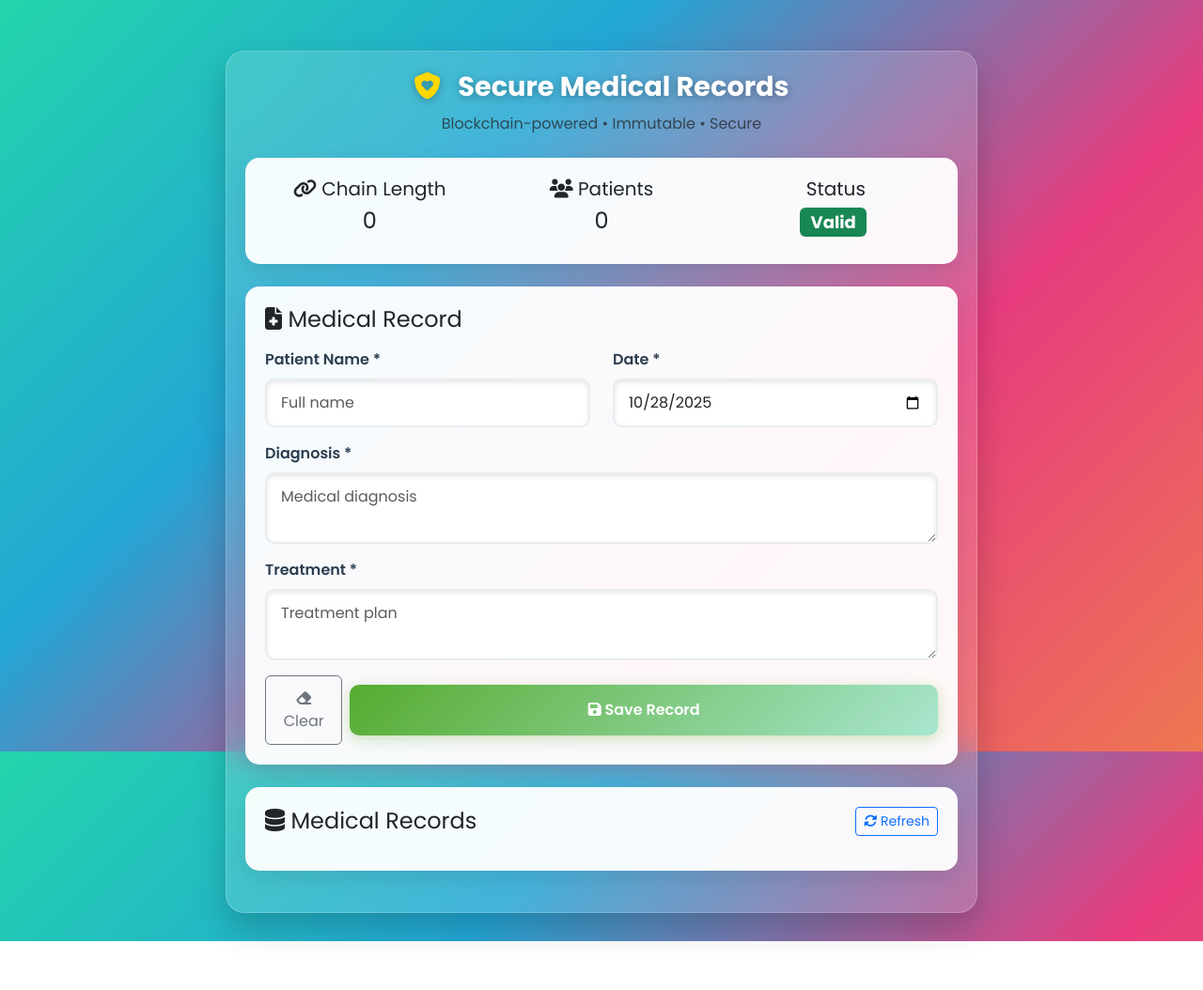
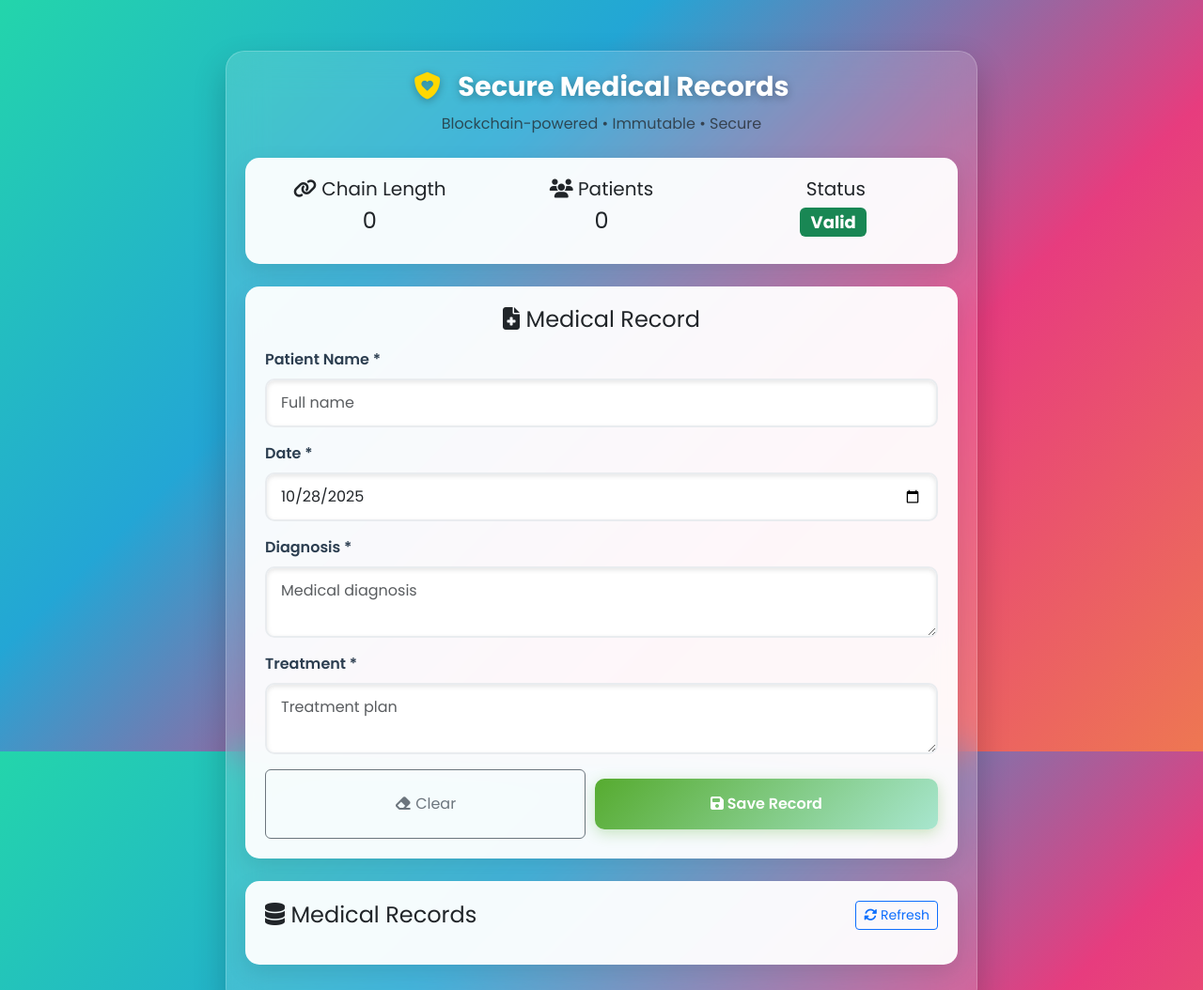
Before and after one commit to ShubhiV13/BlockChain-project, a website: page public/index.html in a window 1280 px wide. Shown: the top 1054 px of the page at 94% size. Before the commit the page ends 1002 px from the top, so only its background shows below. Drawn offline with nearby package versions, Linux system fonts and the light colour scheme; no server answers; some icons are missing.

Commit message:
Update index.html

```diff
--- a/public/index.html
+++ b/public/index.html
@@ -46,24 +46,19 @@
 
     <!-- Add/Edit Form -->
 <div class="glass-card mb-4">
-      <h4 class="mb-3"><i class="fa-solid fa-file-medical"></i> Medical Record</h4>
+  <h4 class="mb-3 text-center-mobile"><i class="fa-solid fa-file-medical"></i> Medical Record</h4>
 
   <form id="recordForm">
     <input type="hidden" id="patientId">
 
-        <div class="row">
-          <div class="col-md-6">
     <div class="mb-3">
       <label class="form-label">Patient Name *</label>
       <input type="text" id="patientName" class="form-control" placeholder="Full name" required maxlength="100">
     </div>
-          </div>
-          <div class="col-md-6">
+
     <div class="mb-3">
       <label class="form-label">Date *</label>
       <input type="date" id="date" class="form-control" required>
-            </div>
-          </div>
     </div>
 
     <div class="mb-3">
@@ -76,7 +71,7 @@
       <textarea id="treatment" class="form-control" placeholder="Treatment plan" rows="2" required maxlength="500"></textarea>
     </div>
 
-        <div class="d-grid gap-2 d-md-flex justify-content-md-end">
+    <div class="form-actions">
       <button type="button" class="btn btn-outline-secondary" onclick="clearForm()">
         <i class="fa-solid fa-eraser"></i> Clear
       </button>
```
Lines whose indentation alone changed are shown as unchanged.
